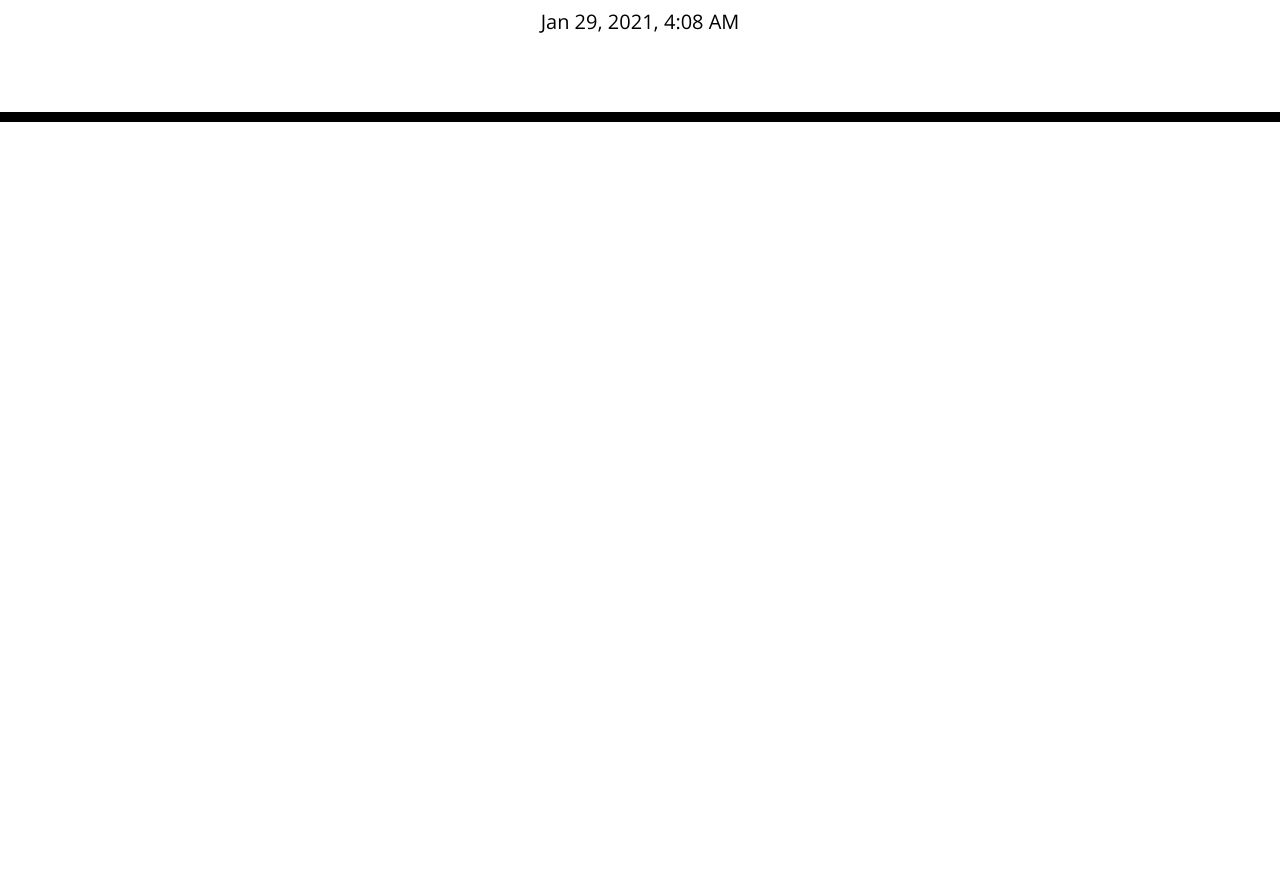
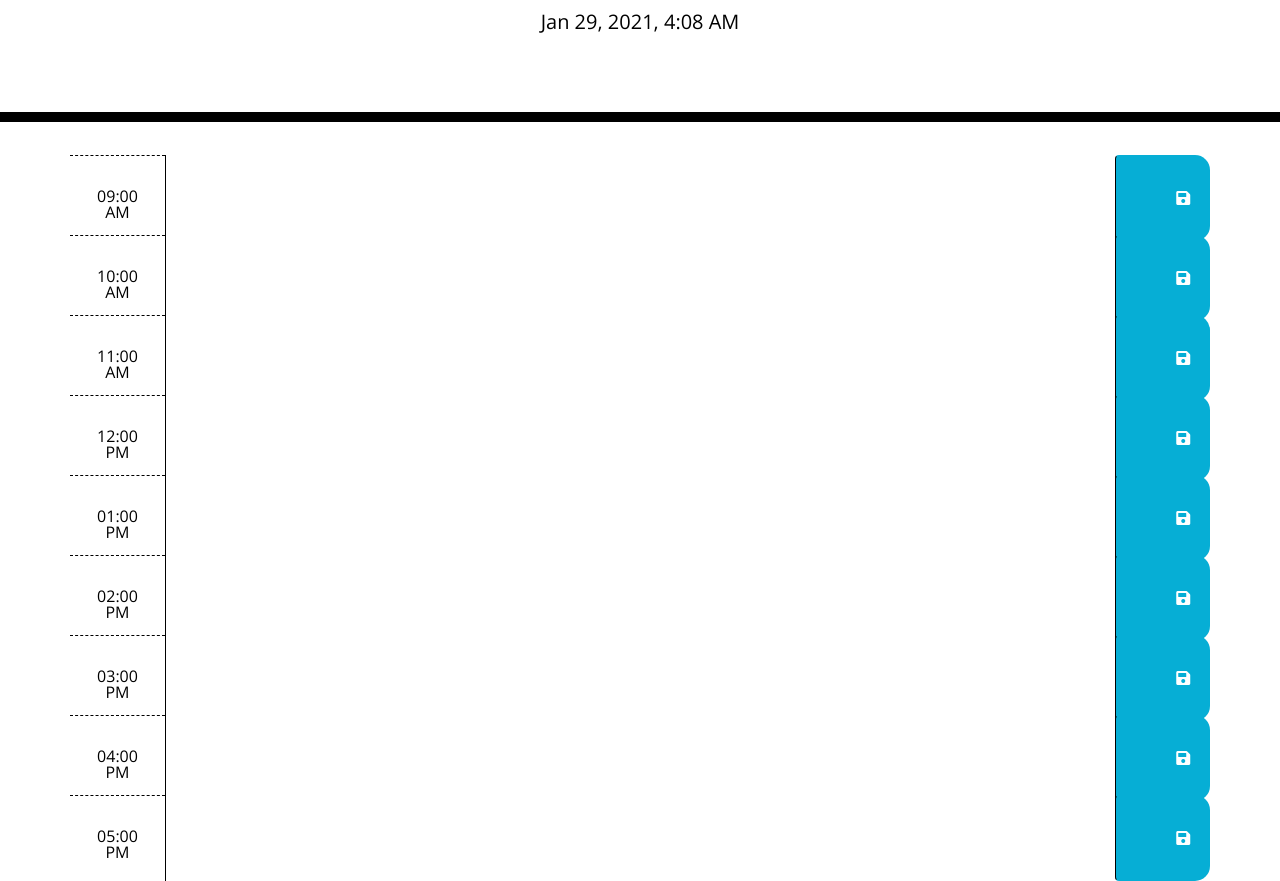
Before and after one commit to vanscoyro/Work_Day_Scheduler, a plain HTML site: page index.html in a window 1280 px wide. Shown: the part 182-1063 px from the top of the page. Before the commit the page ends 800 px from the top, so only its background shows below. Drawn offline with nearby package versions, Linux system fonts and the light colour scheme.

Commit message:
added Timeblocks to index.html

```diff
--- a/index.html
+++ b/index.html
@@ -30,6 +30,104 @@
     </header>
     <div class="container">
       <!-- Timeblocks go here -->
+      <div id="hour9" class="time-block row">
+        <div class="col-md-1 hour">
+          09:00 AM
+        </div>
+        <textarea class="col-md-10 textBlock">
+        </textarea>
+        <button class="btn saveBtn col-md-1">
+          <i class="fas fa-save"></i>
+        </button>
+      </div>
+
+      <div id="hour10" class="time-block row">
+        <div class="col-md-1 hour">
+          10:00 AM
+        </div>
+        <textarea class="col-md-10 textBlock">
+        </textarea>
+        <button class="btn saveBtn col-md-1">
+          <i class="fas fa-save"></i>
+        </button>
+      </div>
+
+      <div id="hour11" class="time-block row">
+        <div class="col-md-1 hour">
+          11:00 AM
+        </div>
+        <textarea class="col-md-10 textBlock">
+        </textarea>
+        <button class="btn saveBtn col-md-1">
+          <i class="fas fa-save"></i>
+        </button>
+      </div>
+
+      <div id="hour12" class="time-block row">
+        <div class="col-md-1 hour">
+          12:00 PM
+        </div>
+        <textarea class="col-md-10 textBlock">
+        </textarea>
+        <button class="btn saveBtn col-md-1">
+          <i class="fas fa-save"></i>
+        </button>
+      </div>
+
+      <div id="hour13" class="time-block row">
+        <div class="col-md-1 hour">
+          01:00 PM
+        </div>
+        <textarea class="col-md-10 textBlock">
+        </textarea>
+        <button class="btn saveBtn col-md-1">
+          <i class="fas fa-save"></i>
+        </button>
+      </div>
+
+      <div id="hour14" class="time-block row">
+        <div class="col-md-1 hour">
+          02:00 PM
+        </div>
+        <textarea class="col-md-10 textBlock">
+        </textarea>
+        <button class="btn saveBtn col-md-1">
+          <i class="fas fa-save"></i>
+        </button>
+      </div>
+
+      <div id="hour15" class="time-block row">
+        <div class="col-md-1 hour">
+          03:00 PM
+        </div>
+        <textarea class="col-md-10 textBlock">
+        </textarea>
+        <button class="btn saveBtn col-md-1">
+          <i class="fas fa-save"></i>
+        </button>
+      </div>
+
+      <div id="hour16" class="time-block row">
+        <div class="col-md-1 hour">
+          04:00 PM
+        </div>
+        <textarea class="col-md-10 textBlock">
+        </textarea>
+        <button class="btn saveBtn col-md-1">
+          <i class="fas fa-save"></i>
+        </button>
+      </div>
+
+      <div id="hour17" class="time-block row">
+        <div class="col-md-1 hour">
+          05:00 PM
+        </div>
+        <textarea class="col-md-10 textBlock">
+        </textarea>
+        <button class="btn saveBtn col-md-1">
+          <i class="fas fa-save"></i>
+        </button>
+      </div>
     </div>
 
     <script src="https://cdnjs.cloudflare.com/ajax/libs/jquery/3.2.1/jquery.min.js"></script>
```
